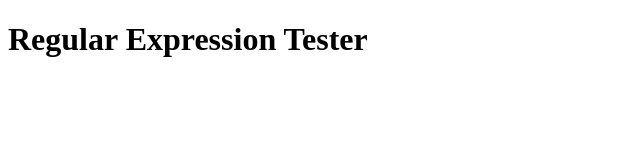
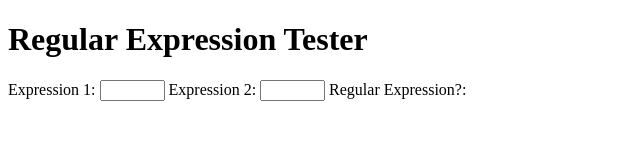
Before and after one commit to tahjyearby11/tyRegExpTester, a plain HTML site: page index.html in a window 1280 px wide. Shown: the whole page, without its empty margins (0-640 px from the left). Drawn offline with Linux system fonts and the light colour scheme.

Commit message:
added input and output fields

```diff
--- a/index.html
+++ b/index.html
@@ -14,5 +14,8 @@
 </head>
 <body>
     <h1>Regular Expression Tester</h1>
+    Expression 1: <input id="exp1" type="text" value="" size="5" > <!--These 4 lines set up the fields that display the results of the dice roll-->
+    Expression 2: <input id="exp2" type="text" value="" size="5" >
+    Regular Expression?:<output id="isExp" type="text" value="" size="5"></output>
 </body>
 </html>
```
